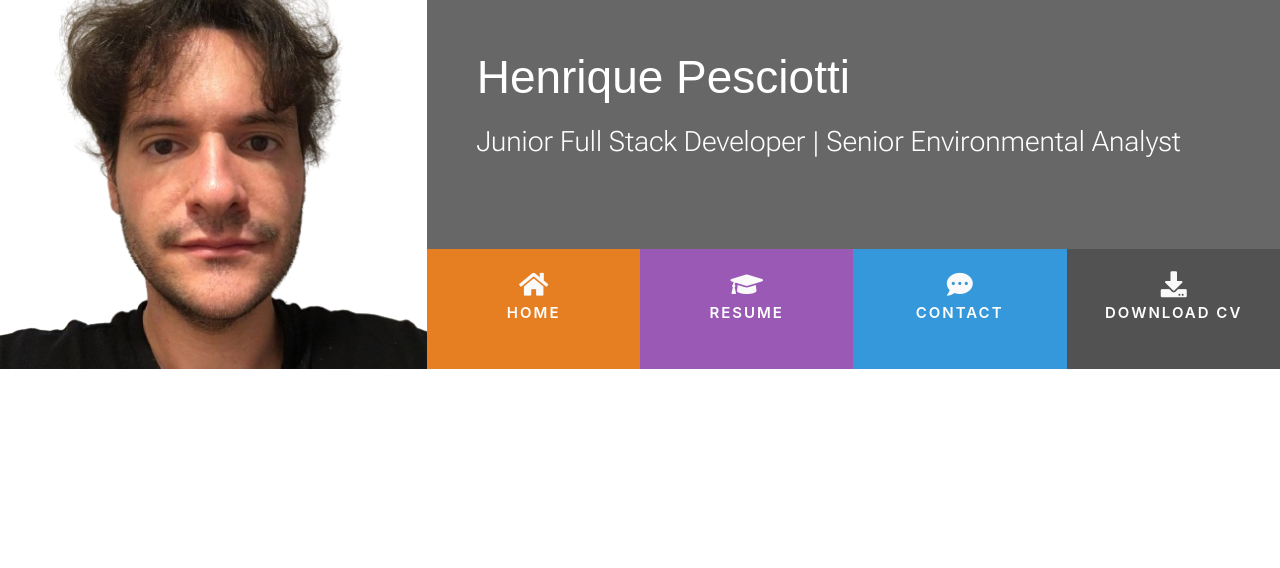
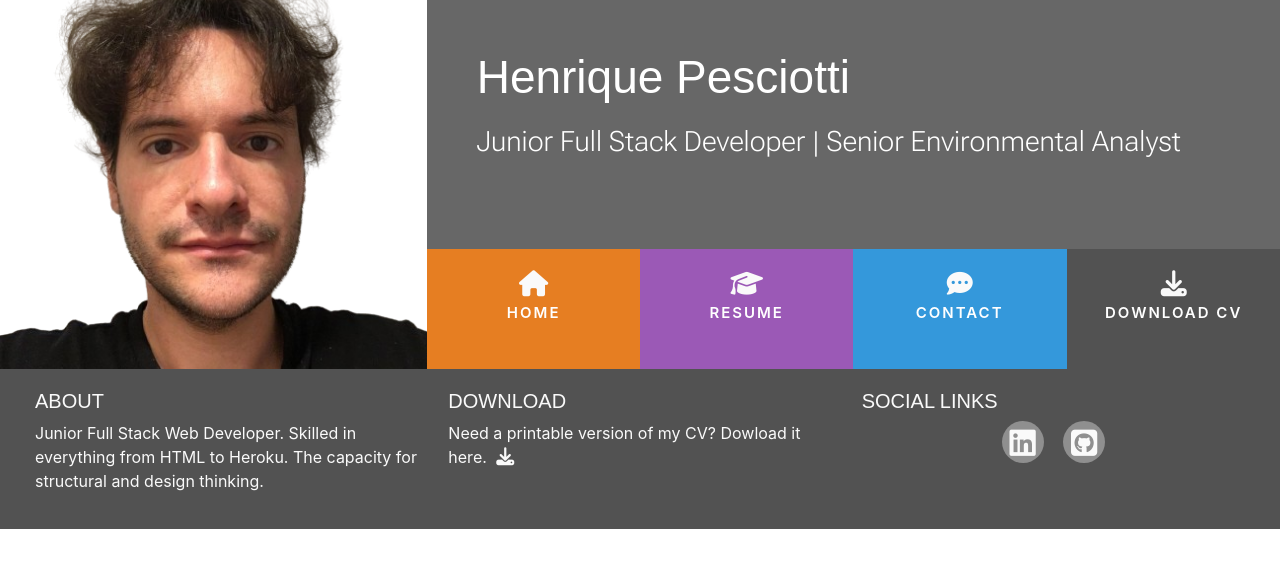
Before and after one commit to hpesciotti/resume-code-institute, a plain HTML site: page index.html in a window 1280 px wide. Drawn offline with nearby package versions, Linux system fonts and the light colour scheme.

Commit message:
Add content and style to footer

```diff
--- a/assets/css/style.css
+++ b/assets/css/style.css
@@ -22,11 +22,30 @@
     background-color: #525252;
 }
 
+/* ---------------------------- Special paddings/margins/text */
+
+h1, h2, h3, h4 {
+    margin:0;
+}
+
+.uppercase {
+    text-transform: uppercase;
+}
+
+.general-sub {
+    font-family: "Exo 2", sans-serif;
+    font-weight: 300;
+    color: #fafafa;
+}
+
+.inline-block {
+    display: inline-block;
+}
+
 /* ---------------------------- Heading */
 
 header {
     margin: 0;
-
 }
 
 .heading {
@@ -121,3 +140,49 @@ header {
     height: 120px;
     transition-duration: 0.5s;
 }
+
+/* ---------------------------- Footer */
+
+footer {
+    background-color: #525252;
+    min-height: 120px;
+    color: #fafafa;
+}
+
+.cv-pdf i {
+    font-size: 18px;
+    color:#fafafa;
+    text-align: center;
+    padding-left: 5px;
+    transition: all 0.35s ease-in-out;
+}
+
+.cv-pdf i:hover {
+    color: #e84610;
+}
+
+.social-links {
+    padding-bottom: 15px;
+    text-align: center;
+    word-spacing: 15px;
+}
+
+.social-links li a i {
+    width: 42px;
+    height: 42px;
+    padding: 18px 0;
+    border-radius: 50%;
+    font-size: 30px;
+    line-height: 7px;
+    text-align: center;
+    color: #fafafa;
+    background: #8f8f8f;
+}
+
+.social-links li a i:hover {
+    background-color: #e84610;
+}
+
+#footer-details {
+    padding: 20px;
+}
--- a/index.html
+++ b/index.html
@@ -10,6 +10,7 @@
         integrity="sha384-+d0P83n9kaQMCwj8F4RJB66tzIwOKmrdb46+porD/OvrJ+37WqIM7UoBtwHO6Nlg" crossorigin="anonymous">
     <link rel="stylesheet" href="https://cdnjs.cloudflare.com/ajax/libs/hover.css/2.1.1/css/hover-min.css" type="text/css" />
     <link rel="stylesheet" href="assets/css/style.css">
+    <script src="https://kit.fontawesome.com/73bb3e796f.js" crossorigin="anonymous"></script>
     <title>Henrique CV</title>
 </head>
 
@@ -48,7 +49,45 @@
         </div>
     </header>
     <section></section>
-    <footer></footer>
+    <footer class="container-fluid">
+        <div id="footer-details" class="row">
+            <div class="col-sm-4">
+                <h5 class="uppercase general-sub">About</h5>
+                <p class="inline-block">
+                   Junior Full Stack Web Developer. Skilled in everything from HTML to Heroku.
+                   The capacity for structural and design thinking.
+                </p>
+            </div>
+            <div class="col-sm-4">
+                <h5 class="uppercase general-sub">Download</h5>
+                <p class="inline-block">
+                    Need a printable version of my CV? Dowload it here.
+                    <a href="#" target="_blank" class="cv-pdf">
+                        <i class="fa fa-download" aria-hidden="true"></i>
+                        <span class="sr-only">Download Link</span>
+                    </a>
+                </p>
+            </div>
+            <div class="col-sm-4">
+                <h5 class="uppercase general-sub">Social Links</h5>
+                <ul class="list-inline social-links">
+                    <li class="list-inline-item">
+                        <a target="_blank" href="https://www.linkedin.com/in/henrique-pesciotti-694404134/">
+                            <i class="fa-brands fa-linkedin" aria-hidden="true"></i>
+                            <span class="sr-only">LinkedIn</span>
+                        </a>
+                    </li>
+                    <li class="list-inline-item">
+                        <a target="_blank" href="https://github.com/hpesciotti">
+                            <i class="fa-brands fa-square-github" aria-hidden="true"></i>
+                            <span class="sr-only">GitHub</span>
+                        </a>
+                    </li>
+                </ul>
+            </div>
+        </div>
+
+    </footer>
 </body>
 
 </html>
```
